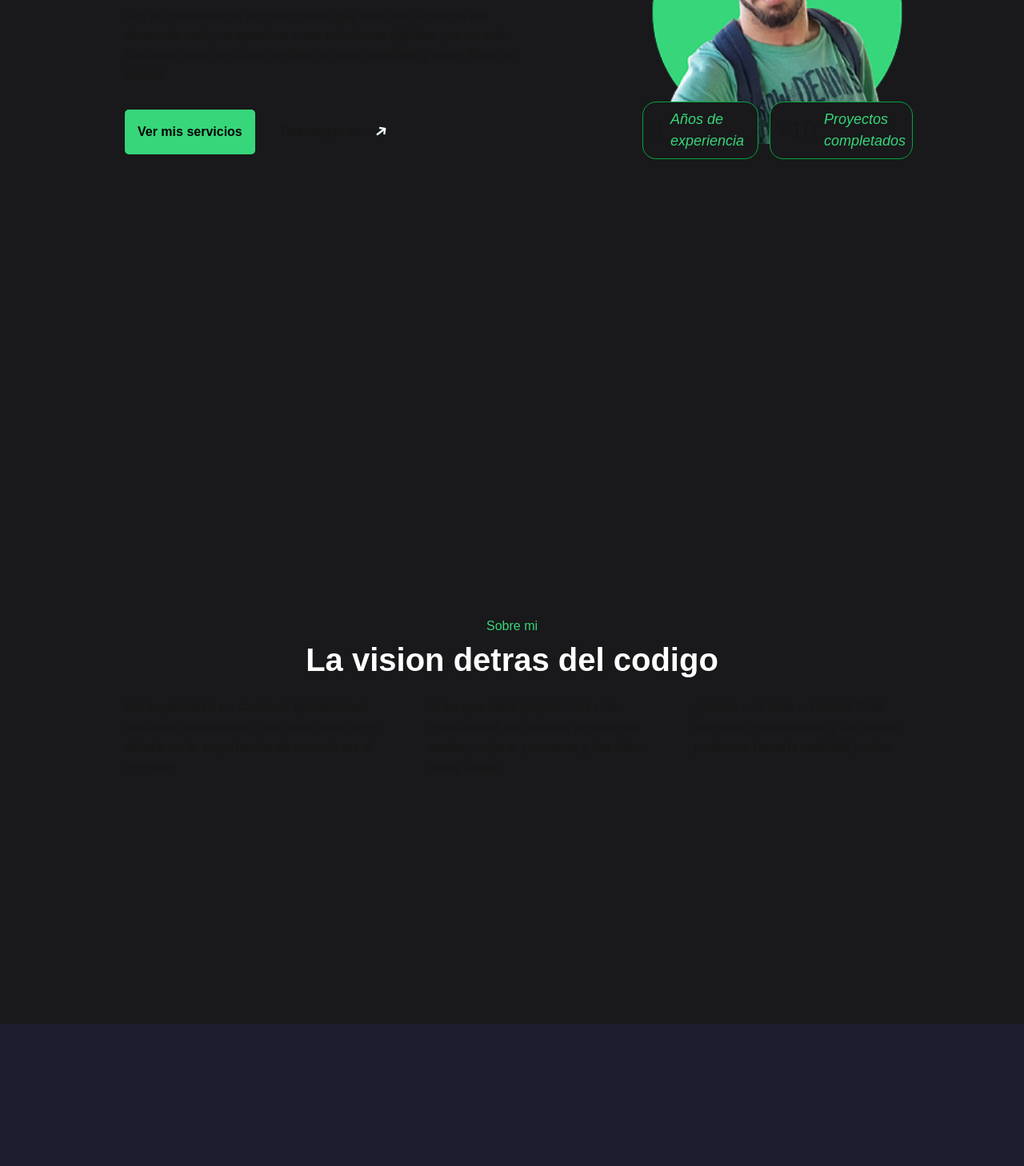
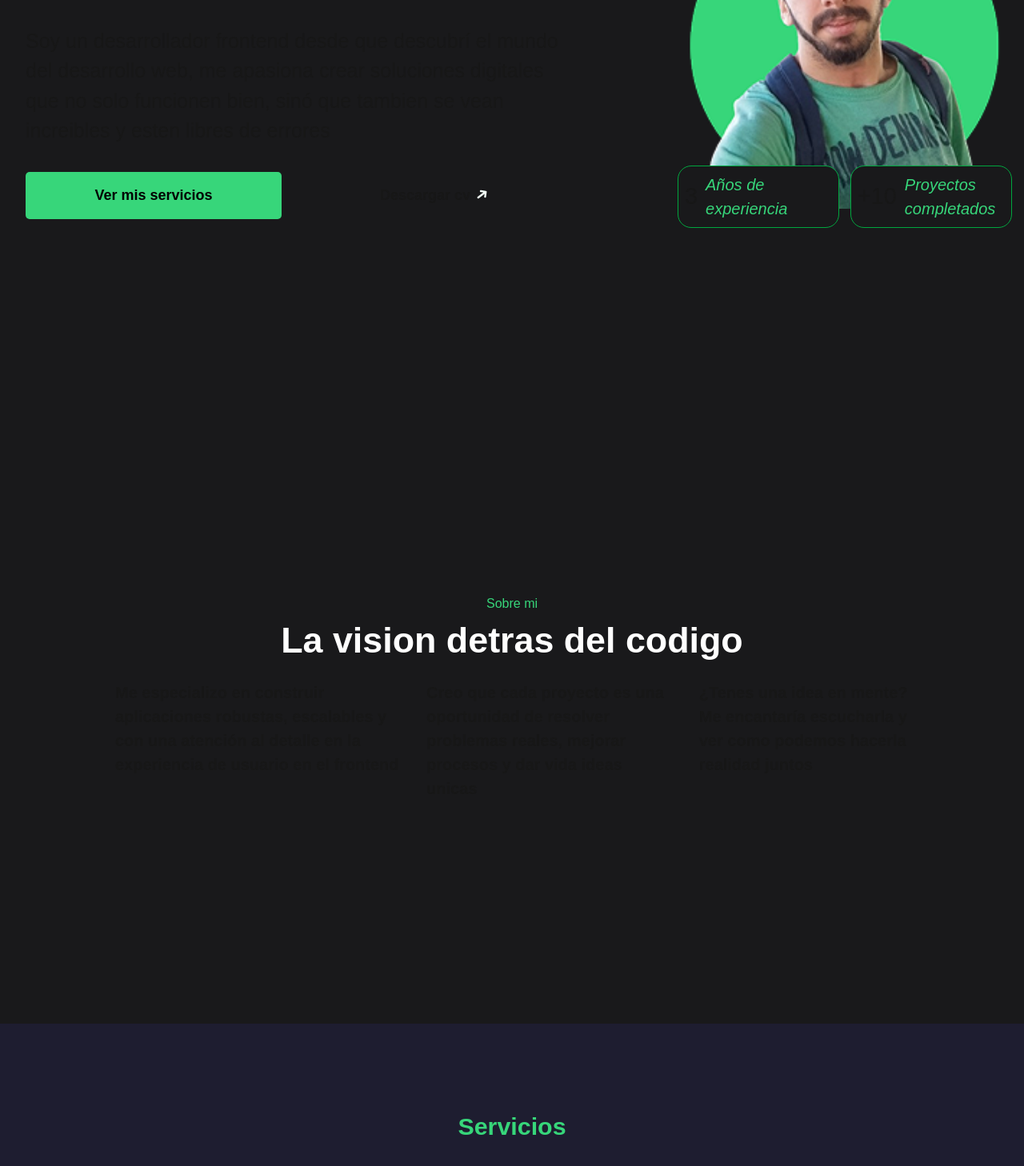
Before and after one commit to lautaroDSwebdev/web-freelance, a Next.js app: page / in a window 1280 px wide. Shown: the part 320-1778 px from the top of the page at 80% size. Built offline with nearby package versions, Linux system fonts and the light colour scheme.

Commit message:
feat: reaponsive design wide screen

```diff
--- a/src/app/_component/AboutMe.tsx
+++ b/src/app/_component/AboutMe.tsx
@@ -11,15 +11,15 @@ export const AboutMe = () => {
           </b>
         </div>
         <div className="flex flex-col sm:flex-row justify-between">
-          <p className="p-[1rem] text-[14px] sm:text-[17px]">
+          <p className="p-[1rem] text-[14px] sm:text-[17px] lg:text-[20px] font-bold">
             Me especializo en construir aplicaciones robustas, escalables y con
             una atención al detalle en la experiencia de usuario en el frontend
           </p>
-          <p className="p-[1rem] text-[14px] sm:text-[17px]">
+          <p className="p-[1rem] text-[14px] sm:text-[17px] lg:text-[20px] font-bold">
             Creo que cada proyecto es una oportunidad de resolver problemas
             reales, mejorar procesos y dar vida ideas unicas
           </p>
-          <p className="p-[1rem] text-[14px] sm:text-[17px]">
+          <p className="p-[1rem] text-[14px] sm:text-[17px] lg:text-[20px] font-bold">
             ¿Tenes una idea en mente? Me encantaría escucharla y ver como
             podemos hacerla realidad juntos
           </p>
--- a/src/app/_component/Footer.tsx
+++ b/src/app/_component/Footer.tsx
@@ -9,7 +9,7 @@ export const Footer = () => {
         <div className="flex-1 flex flex-col gap-2">
           <h4 className="font-bold mb-2">Navegación</h4>
           {navLinks.map((e) => (
-            <a key={e.id} href={e.href} className="hover:underline w-fit">{e.option}</a>
+            <a key={e.id} href={e.href} className="hover:underline w-fit lg:text-[20px] hover:text-[#bebbbb]">{e.option}</a>
           ))}
         </div>
         {/* Columna derecha: redes sociales */}
@@ -18,14 +18,14 @@ export const Footer = () => {
           <div className="flex flex-col gap-1">
             {
               socialLinks.map( e => (
-                <a href={e.href} target='_blank'>{e.label}</a>
+                <a className='lg:text-[20px] hover:text-[#bebbbb]' href={e.href} target='_blank'>{e.label}</a>
               ))
             }
             {/* Agrega más redes si quieres */}
           </div>
         </div>
       </div>
-      <div className="border-t border-gray-700 mt-8 pt-4 text-center text-sm text-gray-400">
+      <div className="border-t border-gray-700 mt-8 pt-4 text-center text-sm text-gray-400 lg:text-[20px]">
         &copy; {new Date().getFullYear()} Lautaro Di Salvo. Todos los derechos reservados.
       </div>
     </footer>
--- a/src/app/_component/Header.tsx
+++ b/src/app/_component/Header.tsx
@@ -3,7 +3,7 @@ import React from "react";
 export const Header = () => {
   return (
     <div className="g-bg-dark  section-entireheight  p-[3rem_1rem] h-[92dvh]" id="home">
-      <section className="flex flex-col sm:flex-row gap-[21rem] sm:gap-[0rem] lg:gap-[8rem] justify-center max-width m-auto sm:h-[30rem]">
+      <section className="flex flex-col sm:flex-row gap-[21rem] sm:gap-[0rem] lg:gap-[8rem]  justify-center max-width m-auto sm:h-[30rem]">
         <article className="h-[10vh]">
           <h3 className="g-styles-titlesection p-[1rem] text-center sm:text-left ">
             Con sede en Argentina
@@ -11,38 +11,44 @@ export const Header = () => {
           <h1 className="g-colour-green g-styles-minititles p-[1rem] text-center sm:text-left">
             Frontend Developer
           </h1>
-          <p className="p-[1rem]  text-center sm:text-left text-[14px] sm:text-[2.3vw] md:text-[16px]">
+          <p className="p-[1rem]  text-center sm:text-left text-[14px] sm:text-[2.3vw] md:text-[16px] lg:text-[20px] xl:text-[25px]">
             Soy un desarrollador frontend desde que descubrí el mundo del
             desarrollo web, me apasiona crear soluciones digitales que no solo
             funcionen bien, sinó que tambien se vean increibles y esten libres
             de errores
           </p>
-          <div className="flex flex-col sm:w-[23rem] w-full items-center  sm:flex-row gap-[2rem] p-[1rem]">
-            <a className="g-btn g-bg-green max-w-[14rem]" href="#servicios">Ver mis servicios</a>
-            <div className="flex gap-[1rem] items-center">
-              <a className="font-semibold text-center sm:text-left " target="_blank" href="/LautaroDiSalvoResumeWebDev2025.pdf">
+
+          <div className="flex flex-col  w-full items-center justify-evenly  sm:flex-row gap-[2rem] p-[1rem]">
+            <a className="g-btn g-bg-green w-full lg:text-[18px]" href="#servicios">Ver mis servicios</a>
+
+            <a className="flex gap-[5px] p-[1rem] items-center w-full justify-center"
+              target="_blank" href="/LautaroDiSalvoResumeWebDev2025.pdf"
+            >
+              <p className="font-semibold text-center sm:text-left lg:text-[18px] hover:text-[#a2a2a2]"
+              >
                 Descargar cv
-              </a>
+              </p>
               <img
                 className="h-auto w-[20px]"
                 src="./arrow-svg.svg"
                 alt="flecha"
               />
-            </div>
+            </a>
           </div>
+
         </article>
         <article className="relative mx-auto ">
           <img
-            className="h-auto w-[11rem]   sm:w-[16rem] lg:w-[21rem] max-w-[21rem]"
+            className="h-auto w-[15rem]   sm:w-[16rem] lg:w-[21rem] xl:w-[26rem] max-w-[30rem]"
             src="./mi-cara.png"
             alt="imagen mia"
           />
-          <div className="absolute    sm:top-[15rem] lg:top-[18rem] flex flex-col sm:flex-row gap-[1rem] sm:gap-[1rem]">
-            <div className=" w-full  flex items-center gap-[10px] g-bg-dark p-[10px] sm:p-[8px] rounded-2xl outline-1 outline-green-600">
-             <p className="text-[1.4rem] sm:text-[1.6rem] lg:text-[1.8rem]">3</p> <i className="g-colour-green text-[12px] lg:text-[18px] ">Años de experiencia</i>
+          <div className="absolute top-[12rem] left-0 right-0   sm:top-[15rem] lg:top-[18rem] xl:top-[23rem] flex flex-col sm:flex-row gap-[1rem] sm:gap-[1rem]">
+            <div className=" w-full  flex items-center justify-center gap-[10px] g-bg-dark p-[10px] sm:p-[8px] rounded-2xl outline-1 outline-green-600">
+              <p className="text-[1.4rem] sm:text-[1.6rem] lg:text-[1.8rem]">3</p> <i className="g-colour-green text-[12px] lg:text-[18px] xl:text-[20px]">Años de experiencia</i>
             </div>
-            <div className=" w-full flex items-center gap-[10px] g-bg-dark p-[10px] sm:p-[8px] rounded-2xl outline-1 outline-green-600">
-              <p className="text-[1.4rem]  sm:text-[1.6rem] lg:text-[1.8rem] ">+10 </p> <i className="g-colour-green text-[12px] lg:text-[18px]">Proyectos completados</i>
+            <div className=" w-full flex items-center justify-center gap-[10px] g-bg-dark p-[10px] sm:p-[8px] rounded-2xl outline-1 outline-green-600">
+              <p className="text-[1.4rem]  sm:text-[1.6rem] lg:text-[1.8rem] ">+10 </p> <i className="g-colour-green text-[12px] lg:text-[18px] xl:text-[20px]">Proyectos completados</i>
             </div>
           </div>
         </article>
--- a/src/app/_component/Projects.tsx
+++ b/src/app/_component/Projects.tsx
@@ -22,14 +22,14 @@ export const Projects = () => {
                 src={e.img}
                 alt={e.data}
               />
-              <p className="g-colour-green px-[1rem]">{e.tech}</p>
-              <b className="px-[1rem] text-[16px]">{e.data}</b>
+              <p className="g-colour-green px-[1rem] text-[14px] md:text-[20px] xl:text-[23px]">{e.tech}</p>
+              <b className="px-[1rem] text-[16px] md:text-[20px] xl:text-[26px]">{e.data}</b>
               <a
-                className="px-[1rem] w-fit flex items-center gap-1"
+                className="px-[1rem] w-fit flex items-center gap-1 "
                 target="_blank"
                 href={e.href}
               >
-                <p>
+                <p className="text-[13px] md:text-[20px]  xl:text-[23px]">
                   Ver proyecto
                 </p>
                   <img src="/arrow-svg.svg" alt="arrow" />
--- a/src/app/_component/Services.tsx
+++ b/src/app/_component/Services.tsx
@@ -4,17 +4,17 @@ export const Services = () => {
   return (
     <div className="g-dark-blue sm:p-[5rem] pt-[4rem] section-entireheight" id="servicios">
       <article className="max-width mx-auto">
-        <p className="g-styles-minititles g-colour-green text-center p-[1rem">
+        <p className="g-styles-minititles g-colour-green text-center p-[1rem]">
           Servicios
         </p>
-        <h2 className="g-styles-titlesection text-center p-[1rem">
+        <h2 className="g-styles-titlesection text-center p-[1rem]">
           Un codigo bien estructurado
         </h2>
         <section className="flex flex-col  sm:flex-row p-[3rem] justify-center gap-[2rem] g-scroll-animated-size-cards ">
           <div className="p-[.2rem] sm:p-[1rem]   g-gradient-blue rounded-2xl ">
             <img className="h-auto w-[3rem] m-[1rem]" src="logo-figma.svg" alt="figma" />
             <b className=" g-styles-minititles">Habilidades en diseño</b>
-            <p className="max-w-[400px] text-[#c4c2c2] p-[1rem]">
+            <p className="max-w-[600px] text-[#c4c2c2] p-[1rem] lg:text-[17px] xl:text-[21px]">
               Competente en diseño de Figma, creando elegantes interfaces de
               usuario y experiencias intuitivas de los usuarios con un ojo
               fuerte para la estética y usabilidad.
@@ -22,10 +22,9 @@ export const Services = () => {
           </div>
           <div className="p-[.2rem] sm:p-[1rem] g-gradient-blue rounded-2xl g-scroll-animated-size-cards ">
             <img className="h-auto w-[3rem] m-[1rem]" src="logo-computer.svg" alt="computer" />
-            <b className=" g-styles-minititles">Frontend Developer</b>
-            <p className="max-w-[300px] text-[#c4c2c2] p-[1rem] ">
-              Soy un desarrollador web frontend que es apacionado por hacer
-              páginas libres de errores con total satisfacción del cliente
+            <b className=" g-styles-minititles">Habilidades en desarrollo</b>
+            <p className="max-w-[600px] text-[#c4c2c2] p-[1rem] lg:text-[17px] xl:text-[21px]">
+              Competente en desarrollo web totalmente personalizado. Tu idea se contruyo en codigo para mayor margen de personalizacion, velocidad, sin errores de plugins y totalmente escalable
             </p>
           </div>
         </section>
--- a/src/app/style.css
+++ b/src/app/style.css
@@ -95,7 +95,11 @@ html {
   background-color: #19191b;
 }
 .g-styles-titlesection {
-  font-size: 2.5rem;
+  font-size: 2.8em;
+  @media (width < 1200px) {
+    font-size: 2.5rem;
+
+  }
   @media (width < 948px) {
     font-size: 2rem;
   }
@@ -109,9 +113,13 @@ html {
   background-image: linear-gradient(0deg, #393676 0%, rgba(30, 29, 48, 1) 100%);
 }
 .g-styles-minititles {
-  font-size: 1.2rem;
-  font-weight: 900;
+  font-size: 1.9rem;
+  font-weight: 600;
   padding: 1rem;
+  @media (width < 1200px) {
+    font-size: 1.5rem;
+
+  }
   @media (width < 648px) {
     font-size: 1rem;
     padding: 0.8rem;
@@ -123,7 +131,11 @@ html {
   color: #37d67a;
 }
 .max-width {
-  max-width: 1000px;
+  max-width: 1300px;
+  @media (width < 1200px) {
+
+    max-width: 1100px;
+  }
   @media (width < 1024px) {
     max-width: 800px;
   }
```
Also changed, not shown: src/app/_component/Form.tsx (+25 -4 lines).
